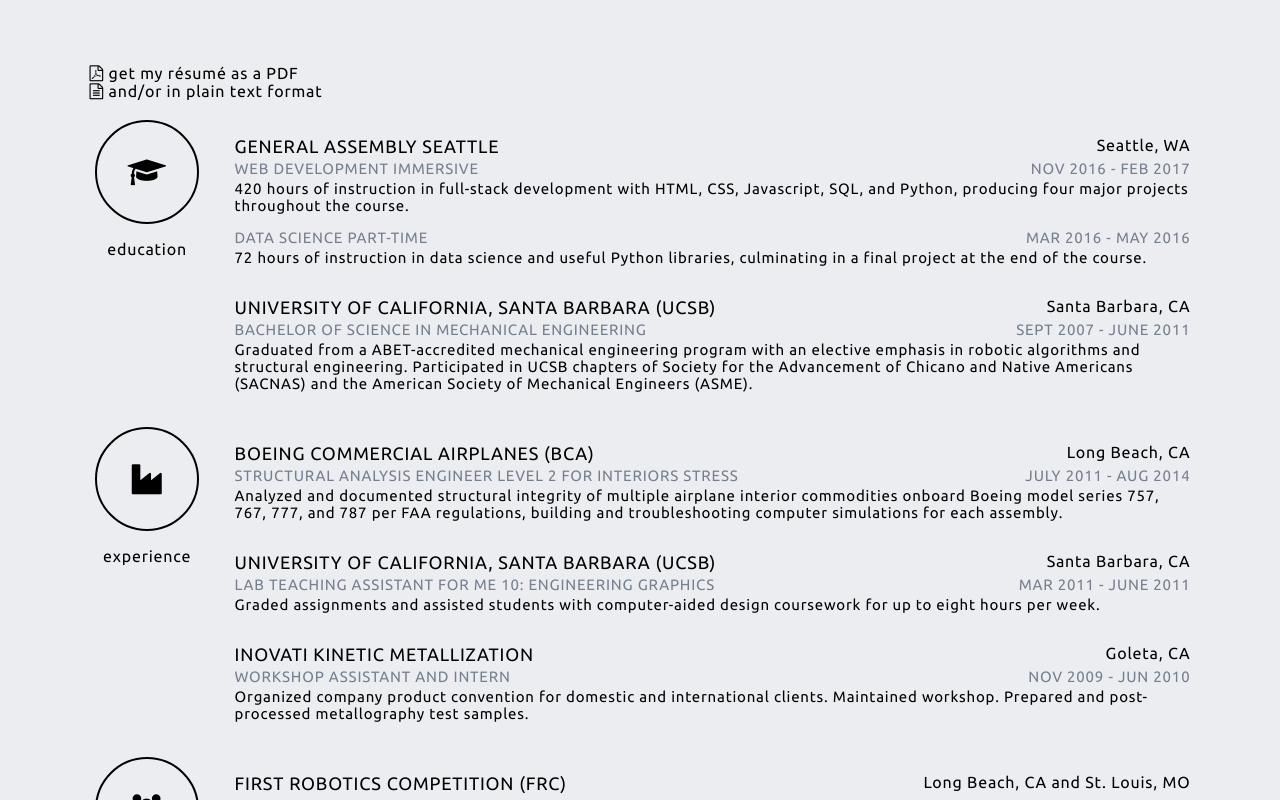
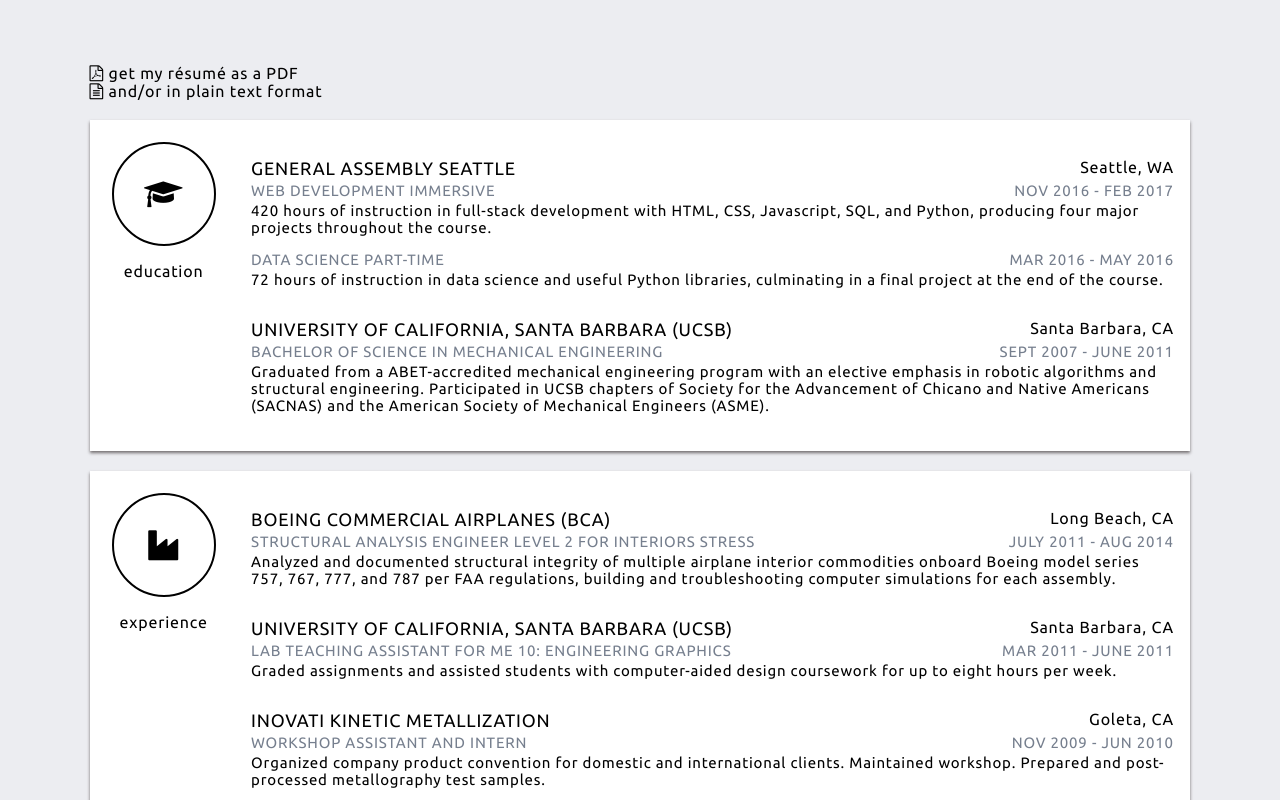
Before and after one commit to sketchychen/sketchychen.github.io, a React (Create React App) app: page / in a window 1280 px wide. Shown: the part 660-1460 px from the top of the page. Built offline with nearby package versions, Linux system fonts and the light colour scheme.

Commit message:
resume css tweak

```diff
--- a/src/about.jsx
+++ b/src/about.jsx
@@ -13,7 +13,7 @@
             <p>After getting her Bachelor's degree in mechanical engineering and
               working as a structural engineer for a while, Rachel figured it was
               high time she moved on to master the coding world as the next step
-              in bringing about the robot apocalpyse in her image.</p>
+              in bringing about the robot apocalypse in her image.</p>
             <p>Good luck to humanity, y'all!</p>
           </div>
           <div className="section-image">
--- a/src/resume.css
+++ b/src/resume.css
@@ -10,11 +10,14 @@
 }
 
 #résumé .resume-row {
-  width: 100%;
+  width: 97%;
   display: flex;
   flex-flow: row;
   justify-content: space-between;
   margin: 10px 0;
+  padding: 2% 1.5%;
+  background-color: white;
+  box-shadow: 0 2px 3px rgba(34, 25, 25, 0.6);
 }
 
 #résumé .resume-downloads {
```
